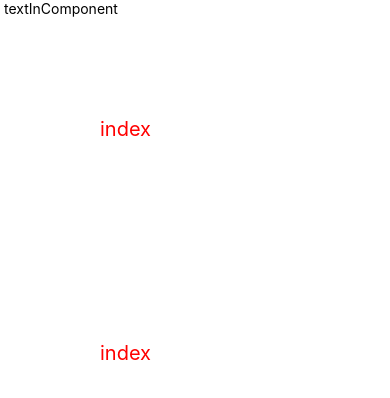
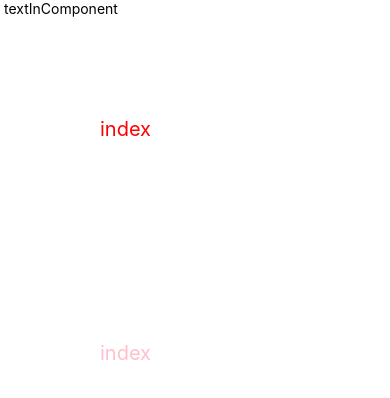
Before and after one commit to zhanglkx/react_native_learn, a React Native app: screen / in a window 390 px wide. Shown: the top 398 px of the page. Built offline with nearby package versions, Linux system fonts and the light colour scheme.

Commit message:
🌟feat: (syle-sheet) 👉数组形式 当多个样式有属性重叠，后面的样式优先级高

```diff
--- a/src/style_sheet/index.tsx
+++ b/src/style_sheet/index.tsx
@@ -7,8 +7,12 @@ export default function index() {
     <View>
       {/* 对象形式的 style sheet */}
       <Text style={{fontSize: 20, color: 'red', padding: 100}}>index</Text>
-      {/* 数组形式 */}
-      <Text style={[{fontSize: 20, color: 'red', padding: 100}]}>index</Text>
+
+      {/* 数组形式 当多个样式有属性重叠，后面的样式优先级高 */}
+      <Text
+        style={[{fontSize: 20, color: 'red', padding: 100}, {color: 'pink'}]}>
+        index
+      </Text>
     </View>
   );
 }
```
